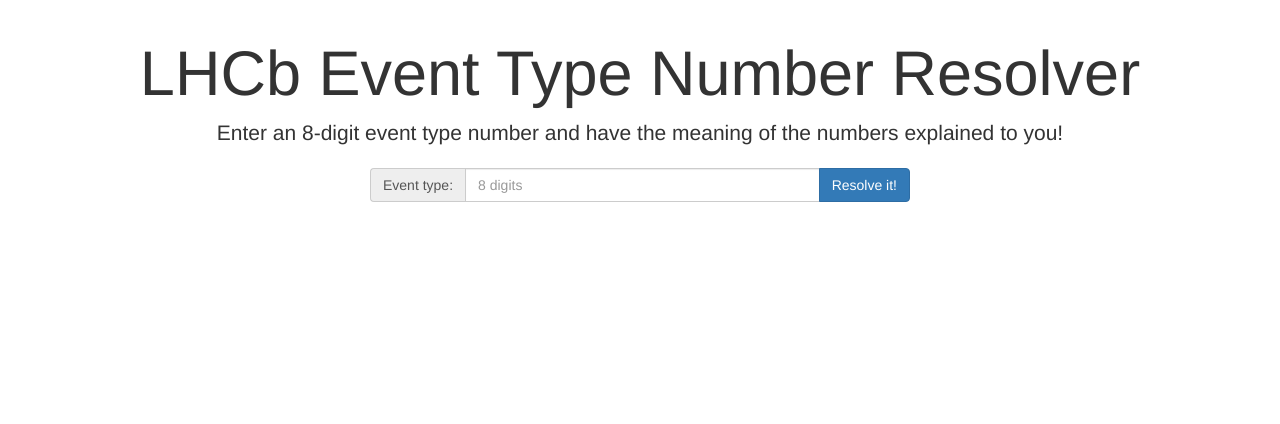
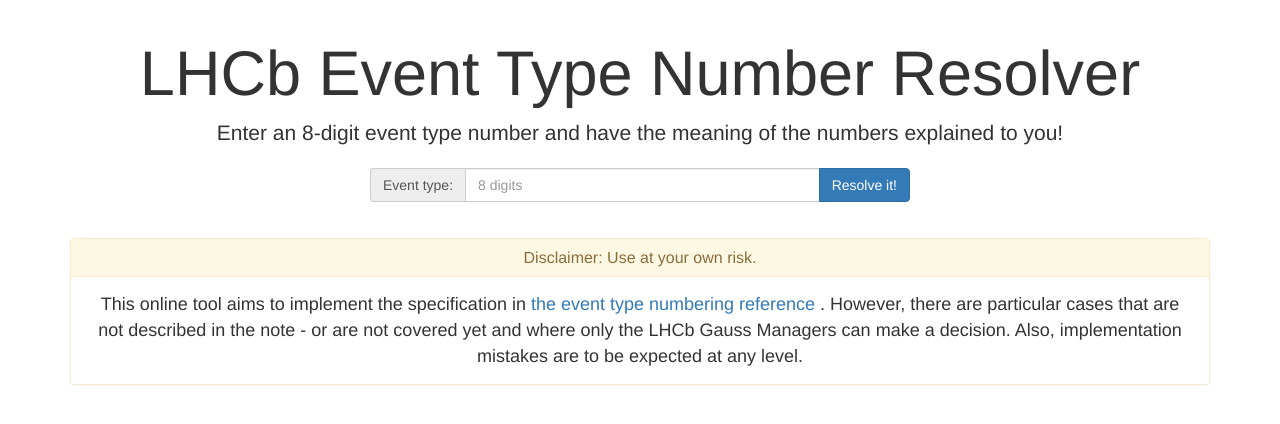
Before and after one commit to e5-tu-do/eventtype, a Django app: page /resolve/ in a window 1280 px wide. Shown: the part 51-475 px from the top of the page. Run offline with Django 3.2, Linux system fonts and the light colour scheme; some libraries are stand-ins or nearby versions.

Commit message:
added disclaimers

```diff
--- a/eventtype/resolver/templates/resolver/resolve.html
+++ b/eventtype/resolver/templates/resolver/resolve.html
@@ -62,11 +62,19 @@
                 <td>{{ u.meaning }}</td>
             </tr>
         </table>
-        <p class="lead"> Use at your own risk. For reference, <a href="https://cds.cern.ch/record/855452?ln=en">check the event type numbering reference</a>. </p>
-        <p class="lead"> Report bugs to me: schubert.konstantin@gmail.com or <a href="https://github.com/KonstantinSchubert/eventtype/issues"> open an issue on Github.</a> </p>
+        <p class="lead">  <a href="http://lhcb-release-area.web.cern.ch/LHCb-release-area/DOC/decfiles/">List of all existing LHCb DECFILES with corresponding event type.</a> </p>
+    {% endif %}
 
-        <p class="lead">  <a href="http://lhcb-release-area.web.cern.ch/LHCb-release-area/DOC/decfiles/">List of all LHCb DECFILES with corresponding event type.</a> </p>
-    {% endif %}
+    <div class="panel panel-warning">
+          <div class="panel-heading">
+            <h3 class="panel-title">Disclaimer: Use at your own risk.</h3>
+          </div>
+          <div class="panel-body">
+            This online tool aims to implement the specification in <a href="https://cds.cern.ch/record/855452?ln=en"> the event type numbering reference </a>.
+            However, there are particular cases that are not described in the note - or are not covered yet and where only the LHCb Gauss Managers can make a decision.
+            Also, implementation mistakes are to be expected at any level.
+          </div>
+        </div>
 
 
 {% endblock %}
```
Also changed, not shown: eventtype/resolver/templates/builder/end.html (+11 -1 lines), eventtype/resolver/templates/resolver/index.html (+12 -0 lines).
